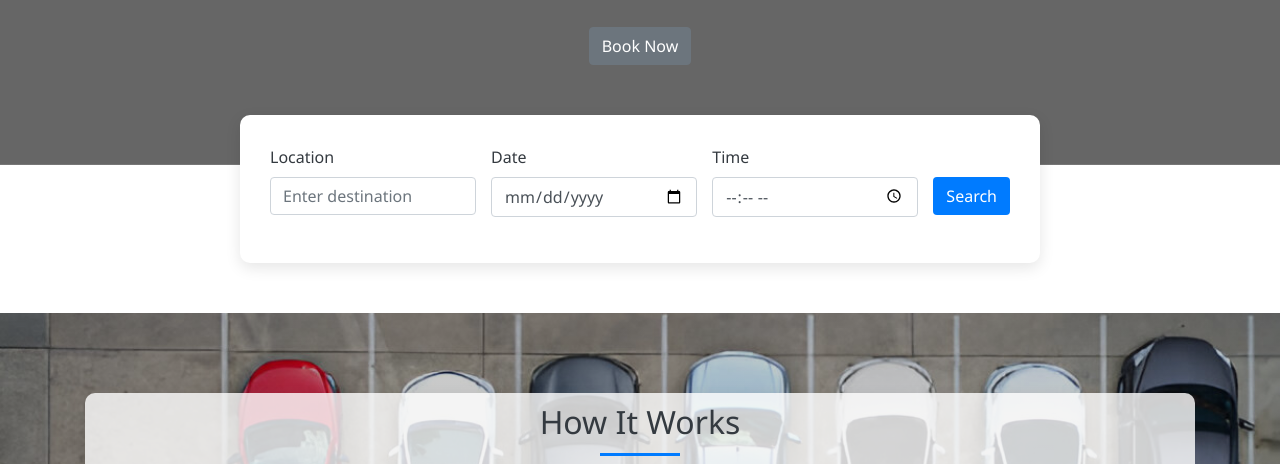
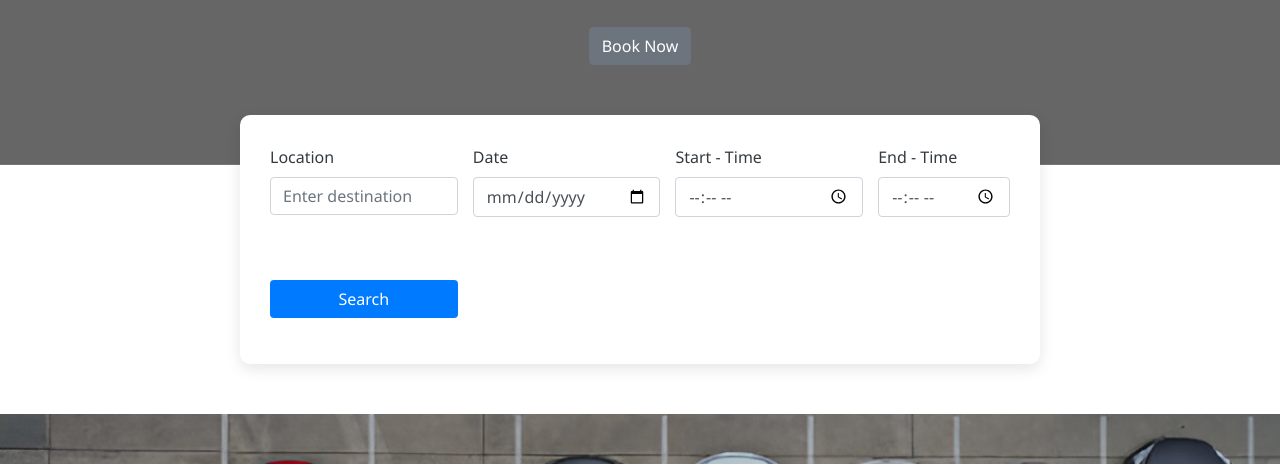
Before and after one commit to MehdiAliQoli/parking, a plain HTML site: page index.html in a window 1280 px wide. Shown: the part 336-800 px from the top of the page. Drawn offline with nearby package versions, Linux system fonts and the light colour scheme.

Commit message:
dual time added

```diff
--- a/index.html
+++ b/index.html
@@ -62,7 +62,11 @@
                             <input type="date" id="date" class="form-control">
                         </div>
                         <div class="form-group">
-                            <label for="time">Time</label>
+                            <label for="time">Start - Time</label>
+                            <input type="time" id="time" class="form-control">
+                        </div>
+                        <div class="form-group">
+                            <label for="time">End - Time</label>
                             <input type="time" id="time" class="form-control">
                         </div>
                         <div class="form-group">
```
